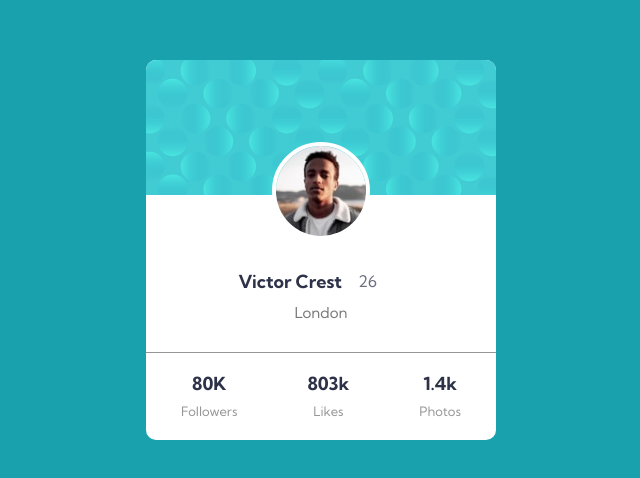
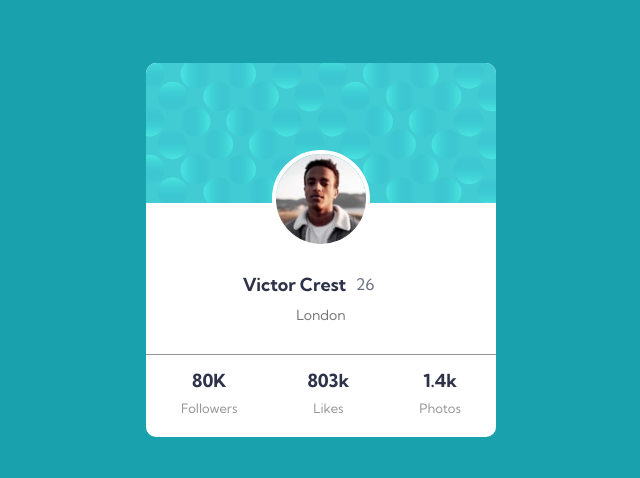
Before and after one commit to mounaimMoussaoui/Profile-card-component, a plain HTML site: page index.html in a window 1280 px wide. Shown: the part 158-636 px from the top of the page, without its empty margins (319-959 px from the left). Drawn offline with Linux system fonts and the light colour scheme.

Commit message:
update style

```diff
--- a/index.html
+++ b/index.html
@@ -42,7 +42,7 @@
       background-repeat: no-repeat;
       background-size: cover;
       width: 100%;
-      height: 135px;
+      height: 140px;
       border-radius: 10px 10px 0 0;
       position: relative;
     }
@@ -63,20 +63,20 @@
     }
     div.profile-content .info-user h4 {
       font-size: 18px;
-      margin: 75px 0px 10px;
+      margin: 70px 0px 10px;
       color: var(--Very-dark-desaturated-blue);
     }
     div.profile-content .info-user .age {
       color: var(--Dark-grayish-blue);
-      margin-top: 65px;
-      margin-left: -10px;
+      margin-top: 60px;
+      margin-left: -15px;
     }
     div.profile-content .info-user .city {
       color: #777;
       display: block;
       width: 100%;
       text-align: center;
-      font-size: 15px;
+      font-size: 14px;
     }
     div.profile-content .numbers {
       width: 100%;
@@ -95,7 +95,7 @@
     }
     div.profile-content .numbers .stats {
       text-align: center;
-      margin-top: 20px;
+      margin-top: 15px;
     }
     div.profile-content .numbers .stats h5 {
       margin-bottom: 5px;
```
